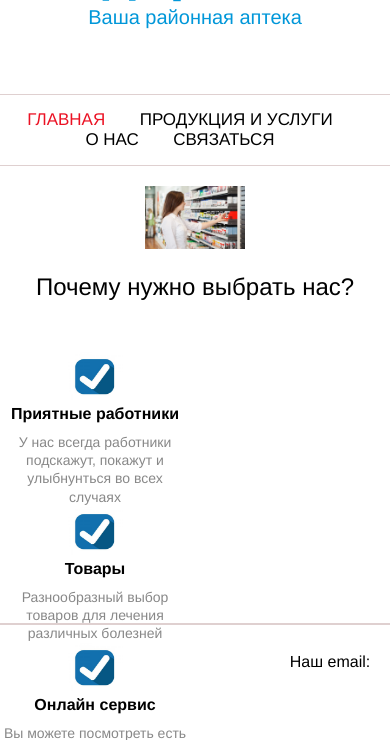
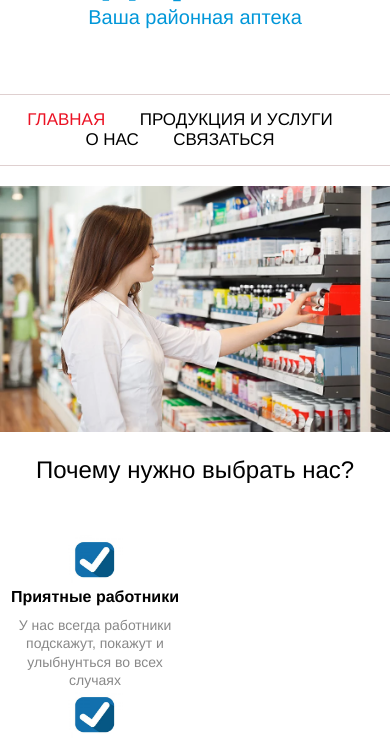
Before and after one commit to 7ahara/Site1, a PHP site: page / in a window 390 px wide. Shown: the part 162-902 px from the top of the page. Run offline with PHP 8.4, Linux system fonts and the light colour scheme.

Commit message:
poficsil fotcu

```diff
--- a/css/style.css
+++ b/css/style.css
@@ -72,7 +72,8 @@ nav{
     margin-top: 20px;
 }
 .girl{
-    width: 1000px;
+    width: 100%;
+    height: auto;
 }
 h2{
     font-weight: normal;
@@ -127,23 +128,9 @@ line-height: 1.3em;
     padding-top: 28px;
     text-align: center;
 }
-@media screen and (max-width: 999px) {
-    .girl{
-        width: 600px;
-    }
-}
+
 @media screen and (max-width: 950px) {
     .image{
         display:none;
     }
 }
-@media screen and (max-width: 600px) {
-    .girl{
-        width: 400px;
-    }
-}
-    @media screen and (max-width: 400px) {
-        .girl{
-            width: 100px;
-        }
-}
```
